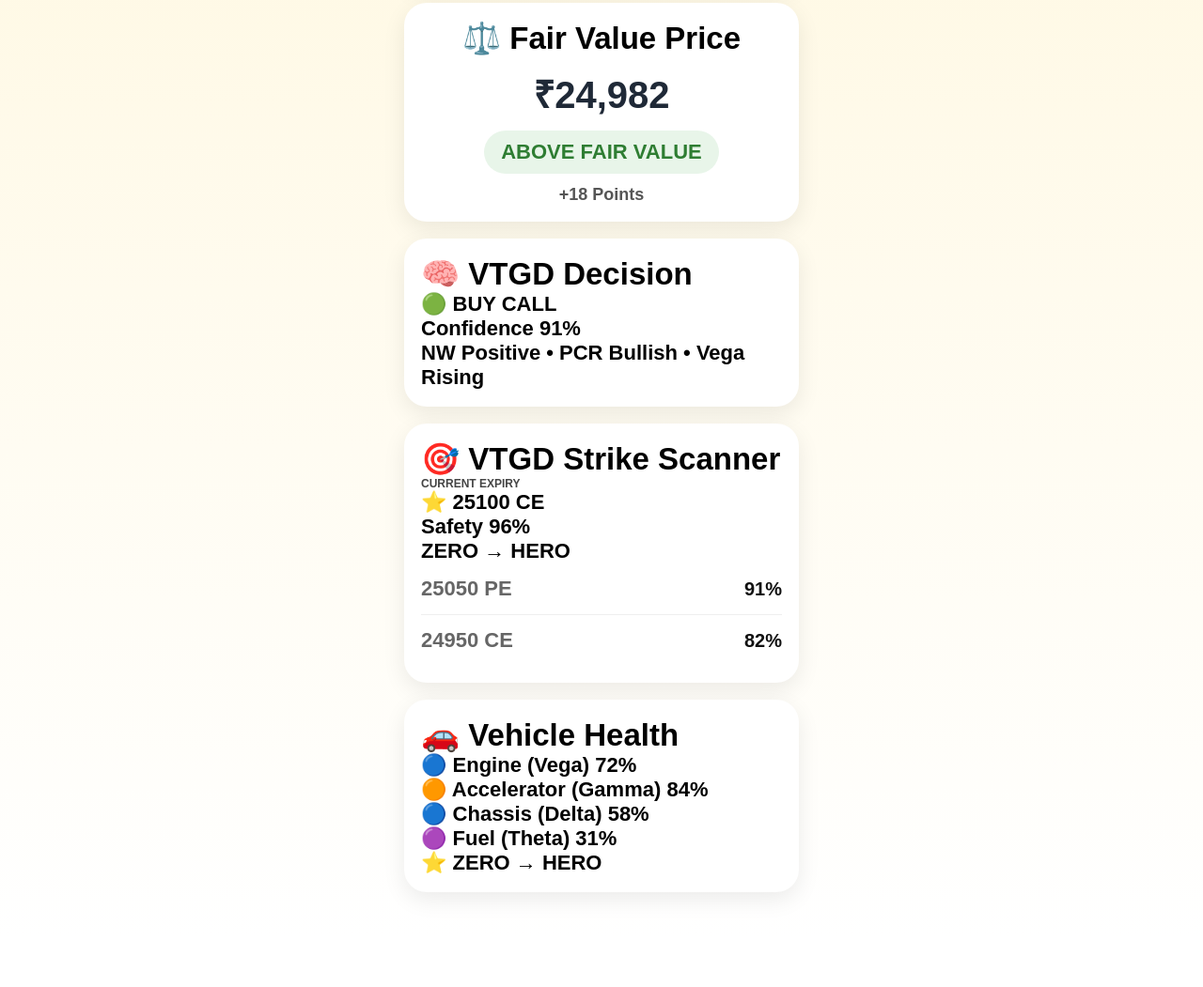
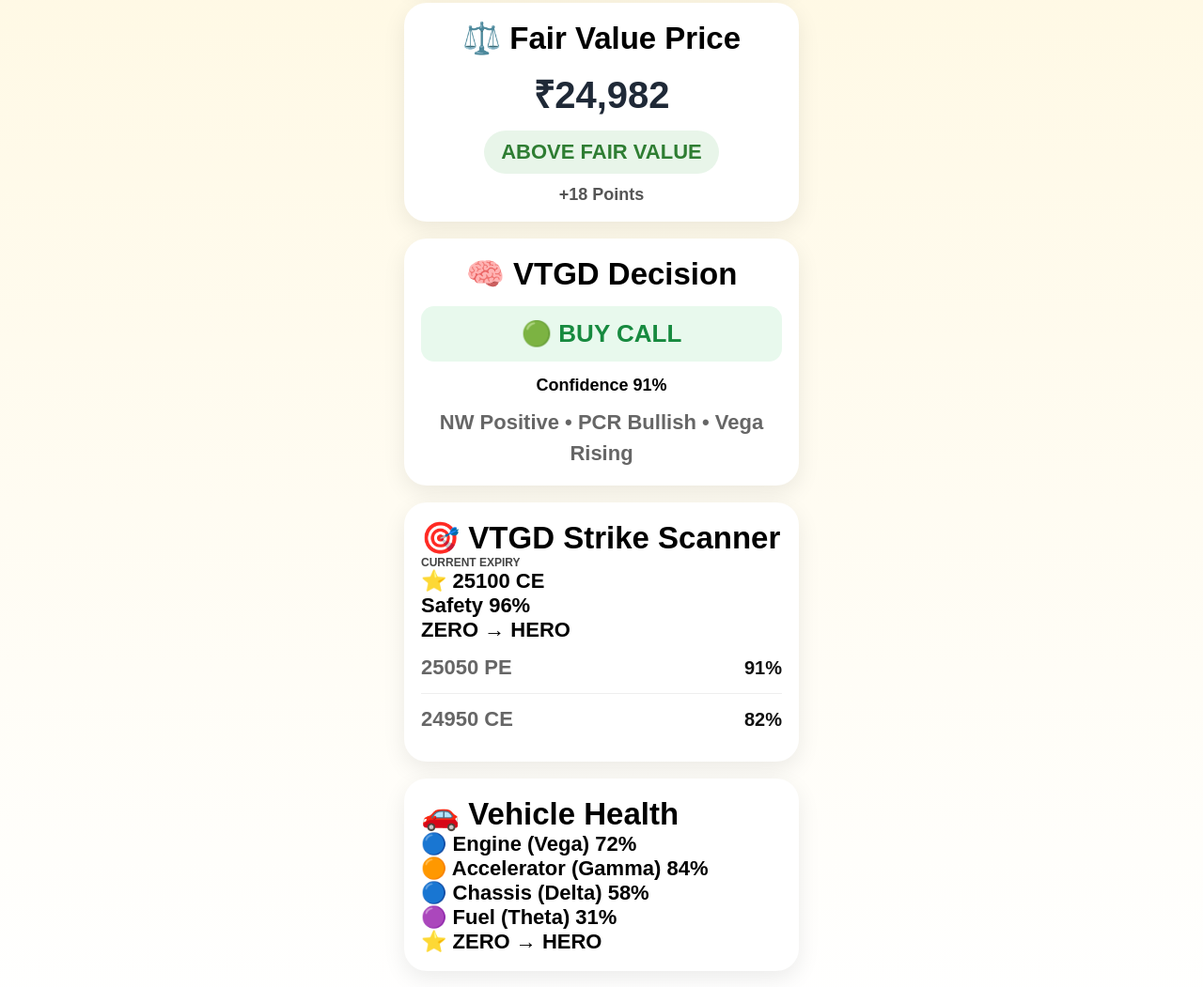
Before and after one commit to ardhnarishwar-ai/VTGD, a plain HTML site: page design/cockpit-v2.html in a window 1280 px wide. Shown: the part 1208-2259 px from the top of the page at 94% size. Before the commit the page ends 2208 px from the top, so only its background shows below. Drawn offline with Linux system fonts and the light colour scheme.

Commit message:
Add VTGD Decision Card styles
Added styles for decision card components including actions and confidence levels.

```diff
--- a/frontend/style.css
+++ b/frontend/style.css
@@ -861,3 +861,45 @@ body{
     font-weight:600;
 
 }
+/* ==========================
+   Decision Card
+========================== */
+
+.decision-card{
+    text-align:center;
+}
+
+.decision-action{
+    margin:15px 0;
+    padding:14px;
+    border-radius:14px;
+    font-size:26px;
+    font-weight:700;
+}
+
+.decision-action.buy{
+    background:#e8f9ed;
+    color:#178a3f;
+}
+
+.decision-action.sell{
+    background:#ffeaea;
+    color:#d62d20;
+}
+
+.decision-action.wait{
+    background:#fff8dd;
+    color:#b8860b;
+}
+
+.decision-confidence{
+    font-size:18px;
+    font-weight:700;
+    margin-top:10px;
+}
+
+.decision-reason{
+    margin-top:12px;
+    color:#666;
+    line-height:1.5;
+}
```
